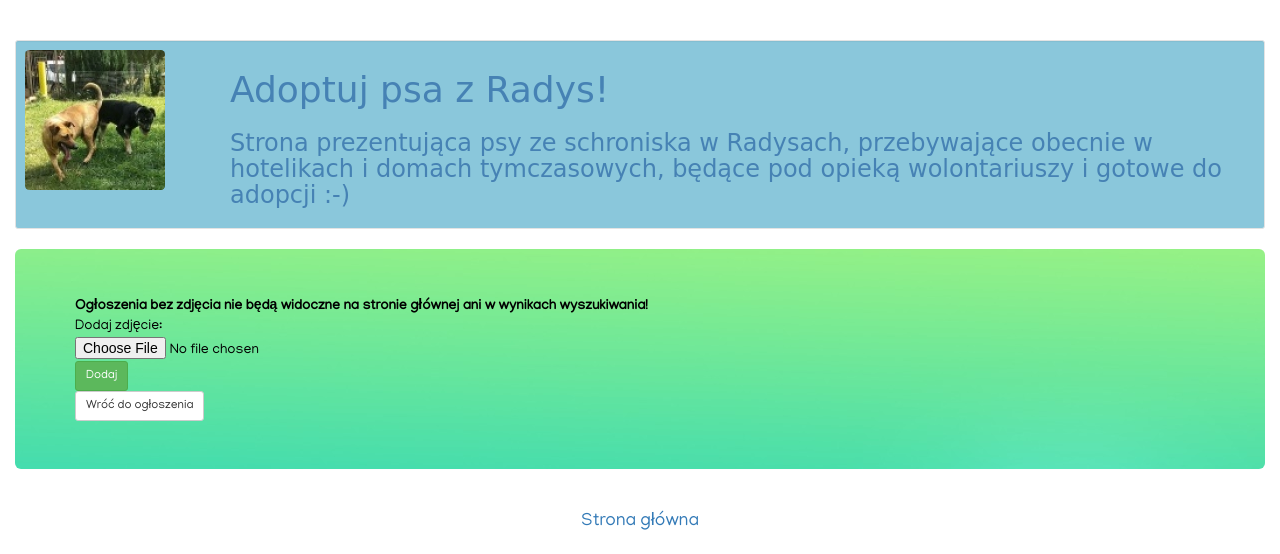
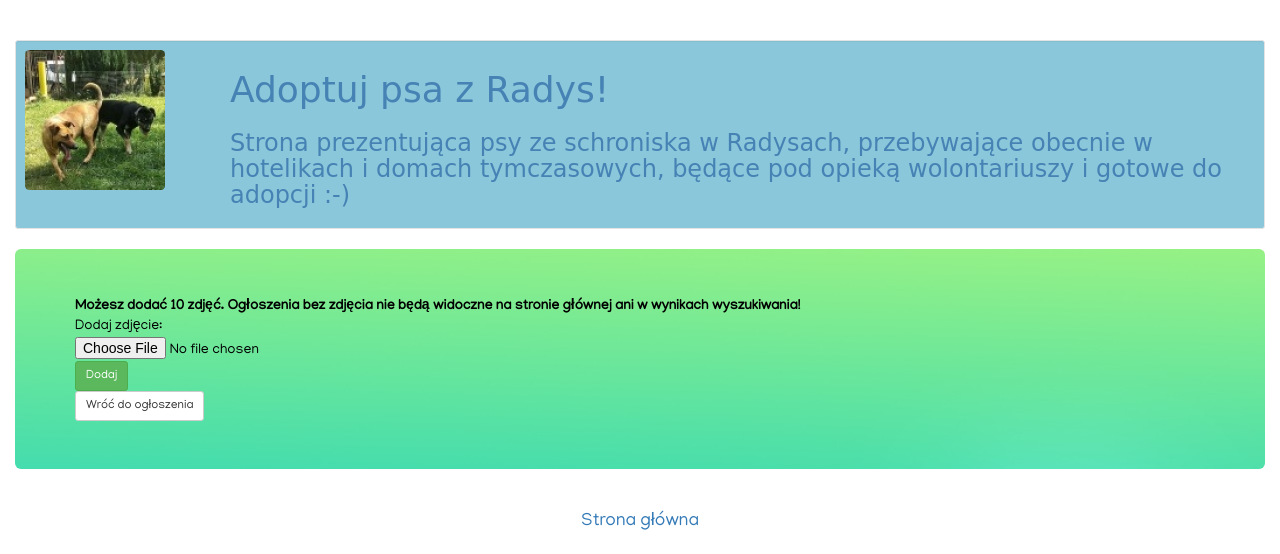
Before and after one commit to Kadabu/Serwis_adopcyjny, a Django app: page /zdjecie/1/ in a window 1280 px wide. Shown: the top 554 px of the page. Run offline with Django 3.2, Linux system fonts and the light colour scheme; a user stored in the database is signed in; tables that the repository leaves empty hold one stand-in row (values such as "Sample post"); some libraries are stand-ins or nearby versions; some web fonts are replaced.

Commit message:
Views.py - limiting number of pictures

```diff
--- a/serwis_adopcyjny/adopcje/templates/picture.html
+++ b/serwis_adopcyjny/adopcje/templates/picture.html
@@ -3,7 +3,7 @@
 {% block content %}
 {% if user.is_authenticated %}
 <div>
-  <strong>Ogłoszenia bez zdjęcia nie będą widoczne na stronie głównej ani w wynikach wyszukiwania!</strong>
+  <strong>Możesz dodać 10 zdjęć. Ogłoszenia bez zdjęcia nie będą widoczne na stronie głównej ani w wynikach wyszukiwania!</strong>
  <form method="post" enctype="multipart/form-data">
      {% csrf_token %}
      Dodaj zdjęcie: {{ form.picture }}
--- a/serwis_adopcyjny/adopcje/views.py
+++ b/serwis_adopcyjny/adopcje/views.py
@@ -222,11 +222,14 @@ class AddPicture(View):
         pictures = Picture.objects.filter(dog=dog)
         if form.is_valid():
             picture = form.cleaned_data['picture']
-            if not pictures:
-                Picture.objects.create(dog=dog, picture=picture, profile=True)
+            if pictures.count() == 10:
+                return render(request, "info.html", {"message": "Możesz dodać maksymalnie 10 zdjęć"})
             else:
-                Picture.objects.create(dog=dog, picture=picture)
-            return HttpResponseRedirect('/zdjecie/{}'.format(id))
+                if not pictures:
+                    Picture.objects.create(dog=dog, picture=picture, profile=True)
+                else:
+                    Picture.objects.create(dog=dog, picture=picture)
+                return HttpResponseRedirect('/zdjecie/{}'.format(id))
 
 
 class DeletePicture(View):
```
